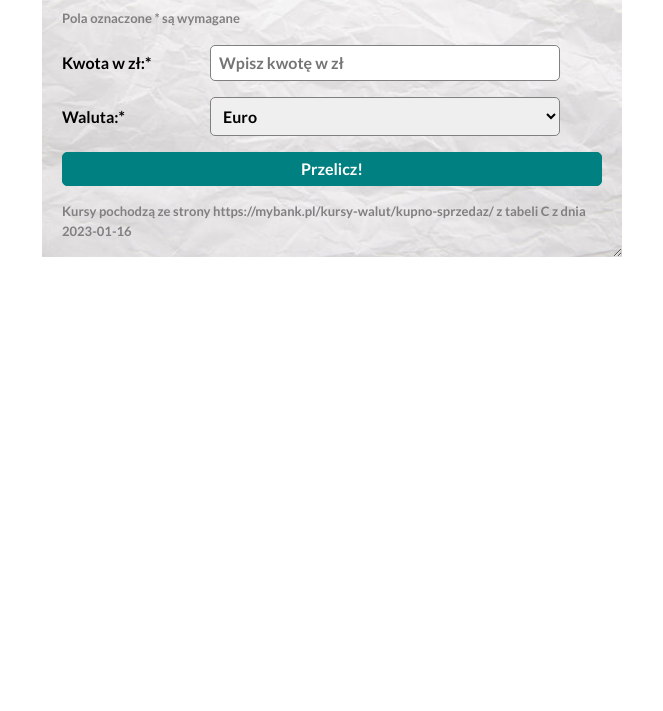
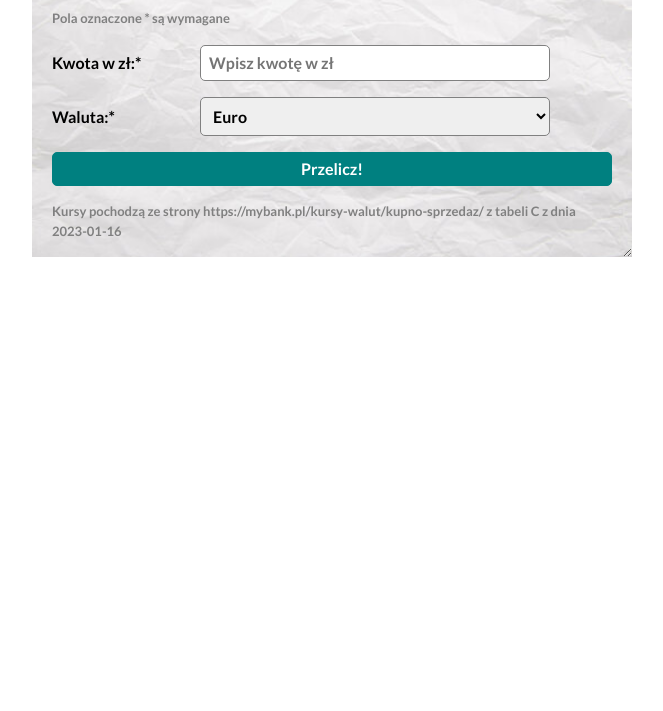
Before and after one commit to RAFALZDROWOK/Currency-converter-, a plain HTML site: page index.html in a window 1280 px wide. Shown: the part 89-800 px from the top of the page, without its empty margins (308-971 px from the left). Drawn offline with nearby package versions, Linux system fonts and the light colour scheme.

Commit message:
container width changed

```diff
--- a/css/div.css
+++ b/css/div.css
@@ -1,5 +1,5 @@
 .container {
-    max-width: 580px;
+    max-width: 600px;
     margin: 10px auto;
     padding: 0 20px;
     resize: both;
```
